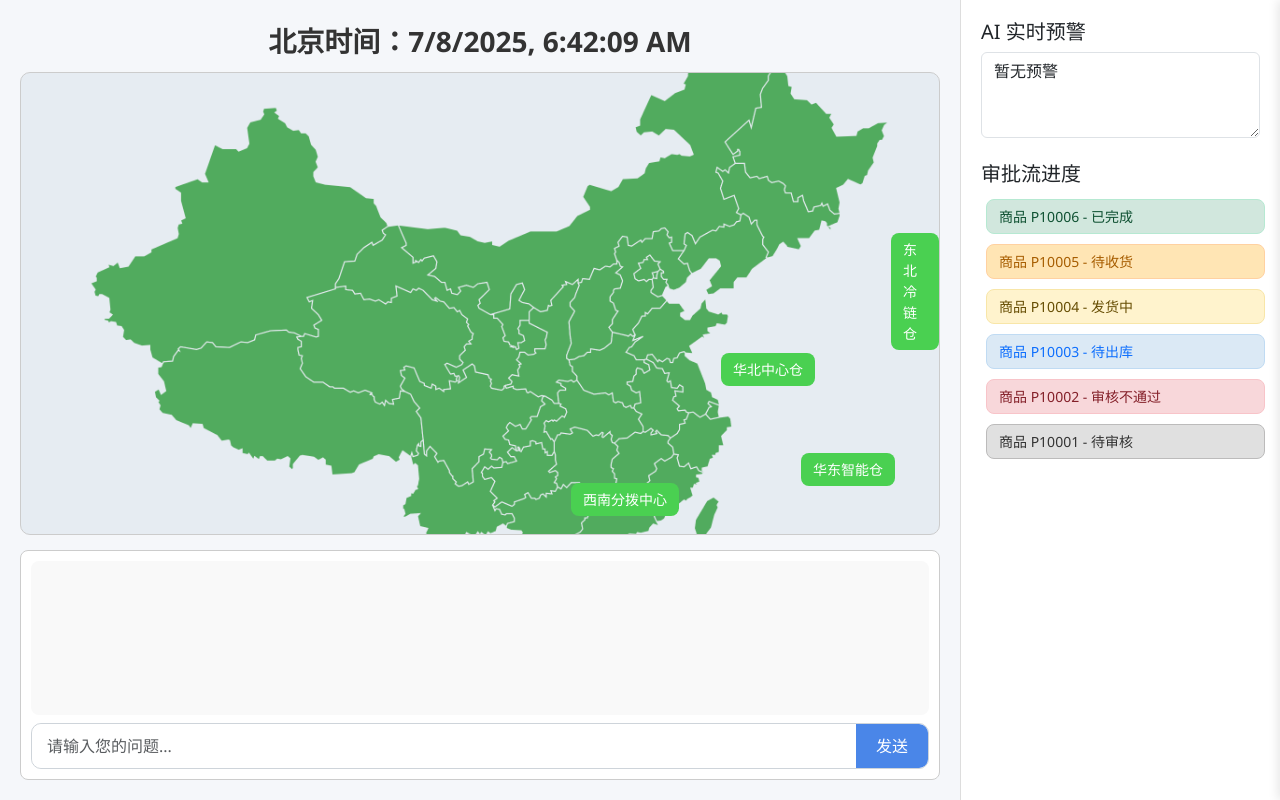
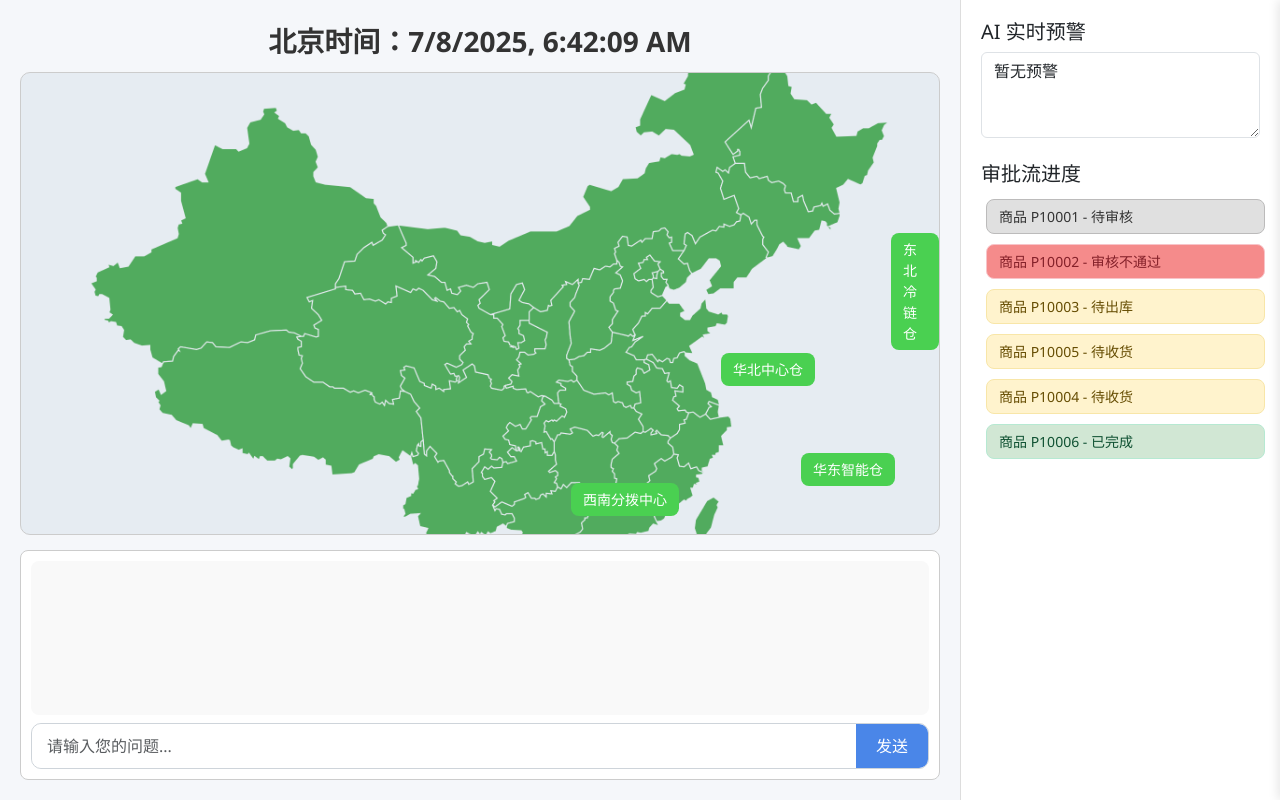
Before and after one commit to my171/JTSPGL, a Vue app in the folder front/JTSPGL-web/: page / in a window 1280 px wide. Built offline with nearby package versions, Linux system fonts and the light colour scheme.

Commit message:
更新聊天组件逻辑，发送后清空

```diff
--- a/front/JTSPGL-web/src/components/ChatBox.vue
+++ b/front/JTSPGL-web/src/components/ChatBox.vue
@@ -40,6 +40,9 @@ const sendMessage = async () => {
       sender: 'sender'
     });
 
+    const sentText = inputMessage.value;
+    inputMessage.value = '';
+
     scrollToBottom();
 
     try {
@@ -53,19 +56,6 @@ const sendMessage = async () => {
     } catch (error) {
         outputText.value = `处理出错: ${error.response?.data?.error || error.message}`;
     }
-
-
-    /*
-    setTimeout(() => {
-      messages.value.push({
-        text: `已收到您的消息：${inputMessage.value}`,
-        sender: 'receiver'
-      });
-      scrollToBottom();
-    }, 500);
-    */
-
-
     inputMessage.value = '';
   }
 };
--- a/front/JTSPGL-web/src/components/PopupPanel.vue
+++ b/front/JTSPGL-web/src/components/PopupPanel.vue
@@ -61,7 +61,7 @@ const infoMap = {
     to: "成都春熙路店",
   },
   P10004: {
-    status: "发货中",
+    status: "待收货",
     decisionTime: "2025-07-01 12:00",
     reviewTime: "2025-07-01 13:30",
     dispatchTime: "2025-07-02 10:00",
--- a/front/JTSPGL-web/src/components/RightPanel.vue
+++ b/front/JTSPGL-web/src/components/RightPanel.vue
@@ -26,12 +26,13 @@ const emit = defineEmits(['show-approval']);
 const panelTransform = ref('translateX(0)');
 
 const approvalItems = [
+  { id: 'P10001', statusText: '待审核', statusColor: 'gray' },
+  { id: 'P10002', statusText: '审核不通过', statusColor: 'red' },
+  { id: 'P10003', statusText: '待出库', statusColor: 'yellow' },
+  { id: 'P10005', statusText: '待收货', statusColor: 'yellow' },
+  { id: 'P10004', statusText: '待收货', statusColor: 'yellow' },
   { id: 'P10006', statusText: '已完成', statusColor: 'green' },
-  { id: 'P10005', statusText: '待收货', statusColor: 'orange' },
-  { id: 'P10004', statusText: '发货中', statusColor: 'yellow' },
-  { id: 'P10003', statusText: '待出库', statusColor: 'blue' },
-  { id: 'P10002', statusText: '审核不通过', statusColor: 'red' },
-  { id: 'P10001', statusText: '待审核', statusColor: 'gray' }
+
 ];
 
 const showApproval = (productId) => {
@@ -39,7 +40,7 @@ const showApproval = (productId) => {
 };
 
 const movePanel = () => {
-  panelTransform.value = 'translateX(-400px)';
+  panelTransform.value = 'translateX(-200px)';
 };
 
 const resetPanel = () => {
@@ -89,14 +90,14 @@ defineExpose({
 }
 
 .status-red {
-  background-color: #f8d7da;
+  background-color: #f58b8b;
   color: #842029;
   border: 1px solid #f8c4c9;
   transition: transform 0.1s ease;
 }
 
 .status-red:hover {
-  background-color: #f8c4c9;
+  background-color: #f65c5c;
   color: #842029;
   transform: scale(1.02);
 }
@@ -141,14 +142,14 @@ defineExpose({
 }
 
 .status-green {
-  background-color: #d1e7dd;
+  background-color: #d1e7d4;
   color: #0f5132;
   border: 1px solid #b6e9d2;
   transition: transform 0.1s ease;
 }
 
 .status-green:hover {
-  background-color: #b4e3ce;
+  background-color: rgb(154, 226, 172);
   color: #0f5132;
   transform: scale(1.02);
 }
```
